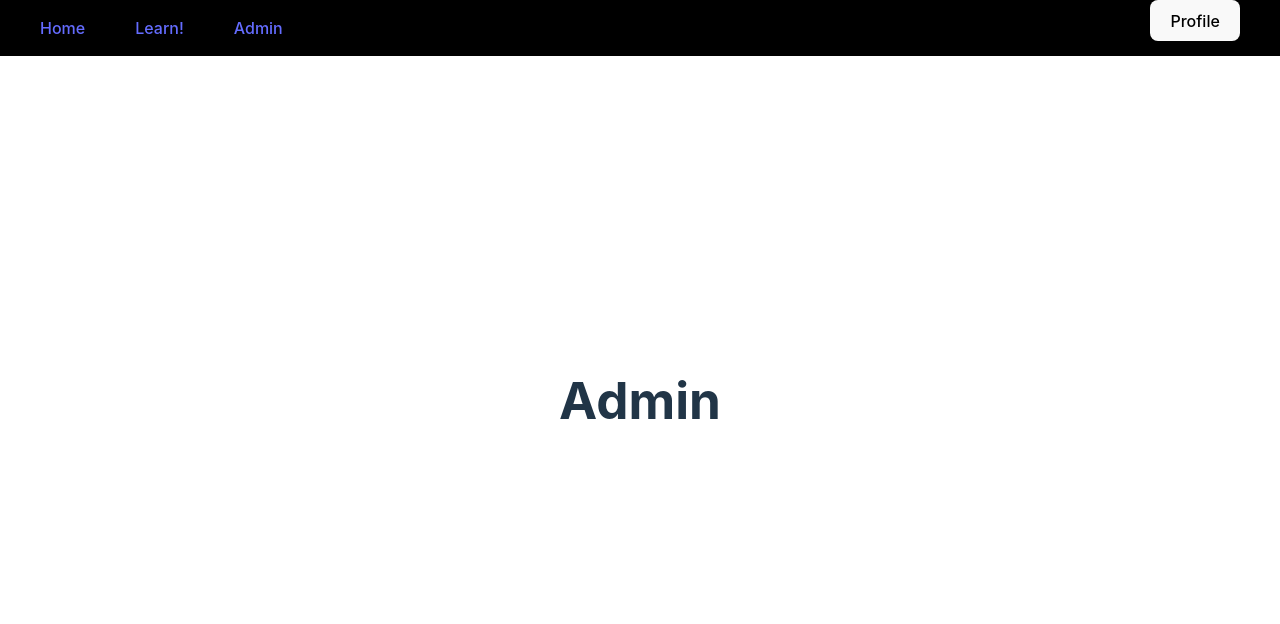
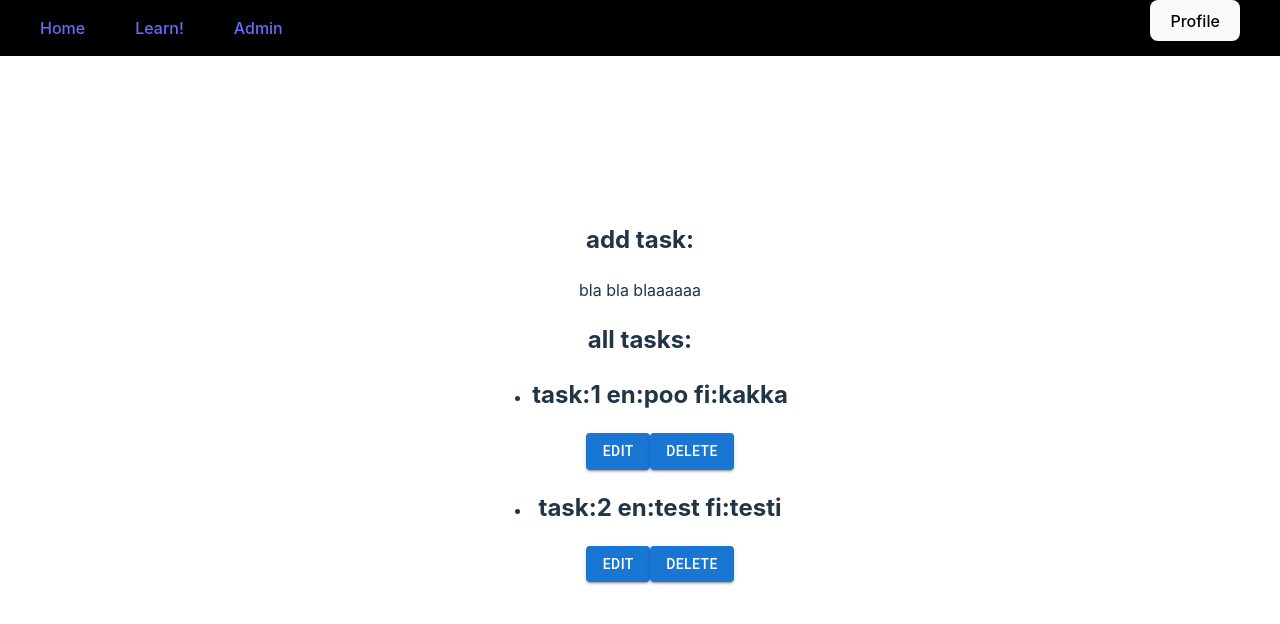
Before and after one commit to Patrick-Palmroos/language-learning-app, a React (Vite) app in the folder frontend/: page /admin in a window 1280 px wide. Shown: the top 624 px of the page. Built offline with nearby package versions, Linux system fonts and the light colour scheme; no server answers.

Commit message:
change: now displays test tasks with respective buttons

```diff
--- a/frontend/src/pages/Admin.jsx
+++ b/frontend/src/pages/Admin.jsx
@@ -1,5 +1,22 @@
+import { useEffect, useState } from "react";
+import axios from "axios";
+import Task from "./Task";
+
 function Admin() {
-  return <h1>Admin</h1>;
+  const [logged, setLogged] = useState(false);
+  const [adminLogged, setAdminLogged] = useState(false);
+
+  return (
+    <>
+      <h2>add task:</h2>
+      <p>bla bla blaaaaaa</p>
+      <h2>all tasks:</h2>
+      <ul>
+        <Task task={{ id: 1, english: "poo", finnish: "kakka" }} />
+        <Task task={{ id: 2, english: "test", finnish: "testi" }} />
+      </ul>
+    </>
+  );
 }
 
 export default Admin;
```
